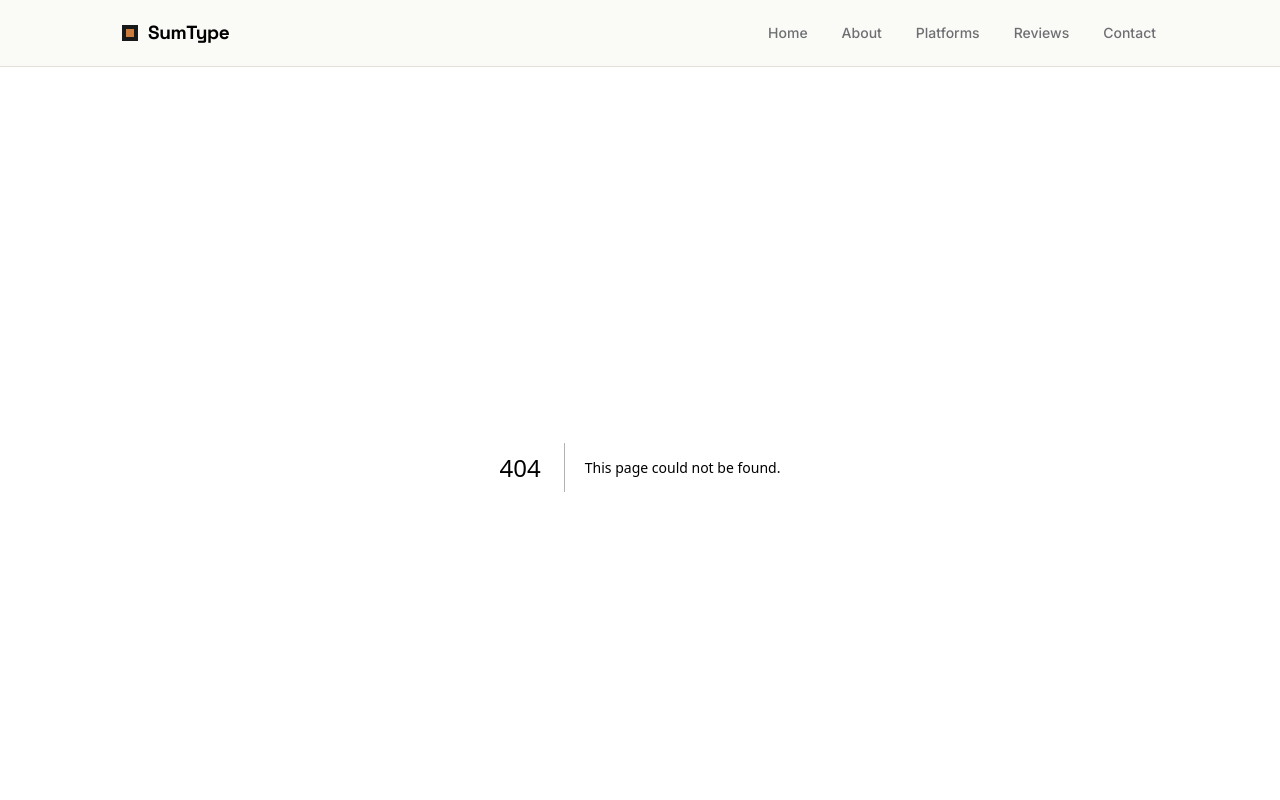
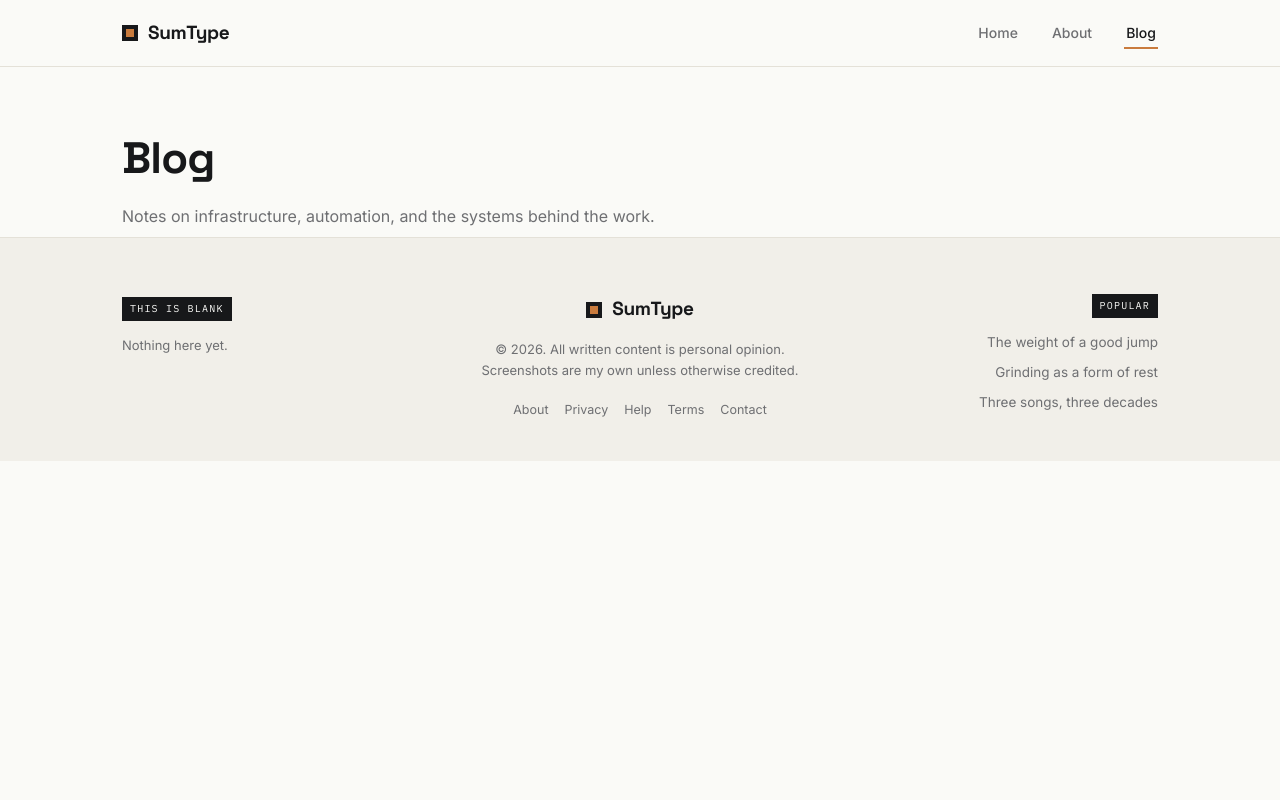
Before and after one commit to angjones3005/SumType, a Next.js app: page /blog in a window 1280 px wide. Before the commit this address had no page. Shown: the top 800 px of the page. Built offline with nearby package versions, Linux system fonts and the light colour scheme.

Commit message:
add project posts, link cards to GitHub repos

```diff
--- /dev/null
+++ b/app/blog/page.js
@@ -0,0 +1,16 @@
+export const metadata = {
+  title: "Blog — SumType",
+};
+
+export default function BlogPage() {
+  return (
+    <main>
+      <div className="wrap">
+        <div className="about-head">
+          <h1>Blog</h1>
+          <p className="dek">Notes on infrastructure, automation, and the systems behind the work.</p>
+        </div>
+      </div>
+    </main>
+  );
+}
--- a/app/components/Nav.js
+++ b/app/components/Nav.js
@@ -30,9 +30,11 @@ export default function Nav() {
                 About
               </Link>
             </li>
-            <li><Link href="#">Platforms</Link></li>
-            <li><Link href="#">Reviews</Link></li>
-            <li><Link href="#">Contact</Link></li>
+            <li>
+              <Link href="/blog" className={isActive("/blog") ? "active" : ""}>
+                Blog
+              </Link>
+            </li>
           </ul>
         </nav>
       </div>
```
